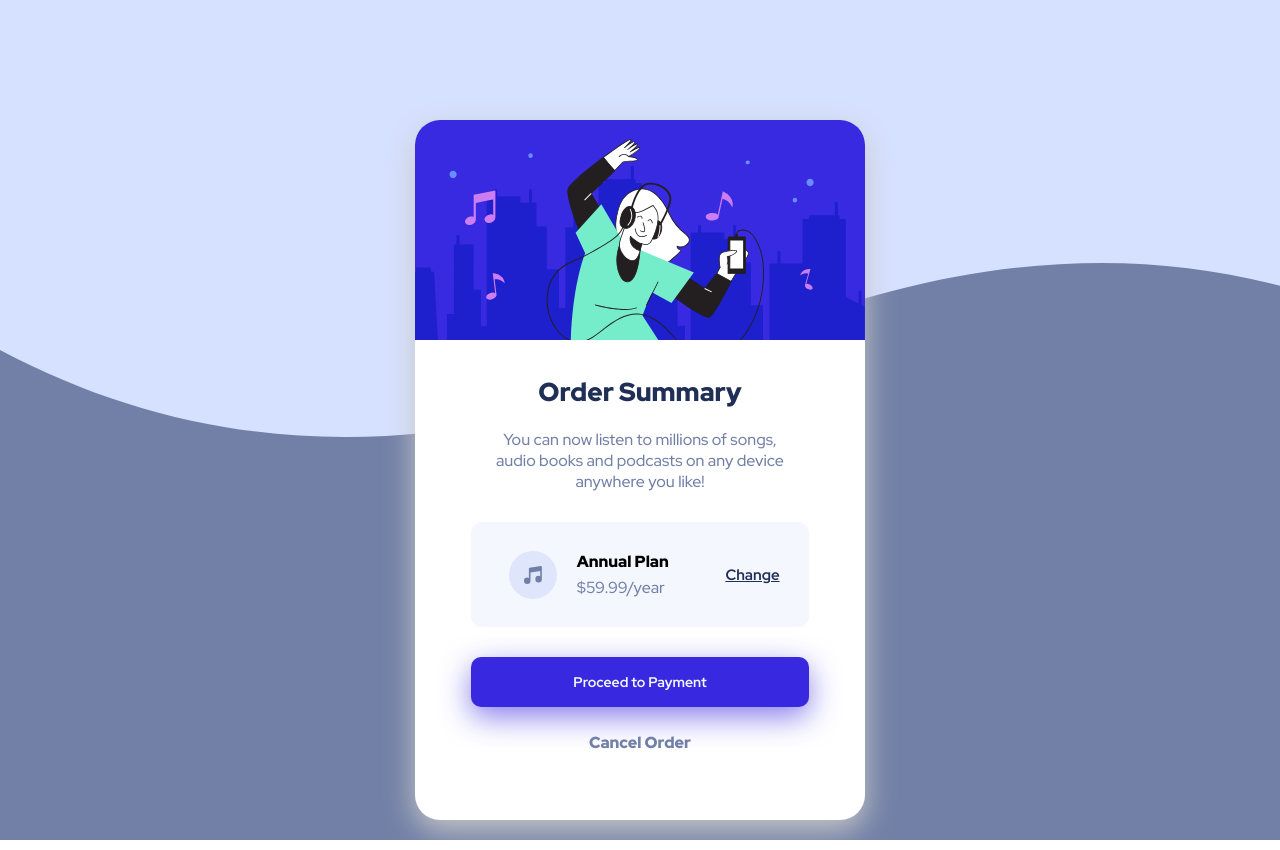
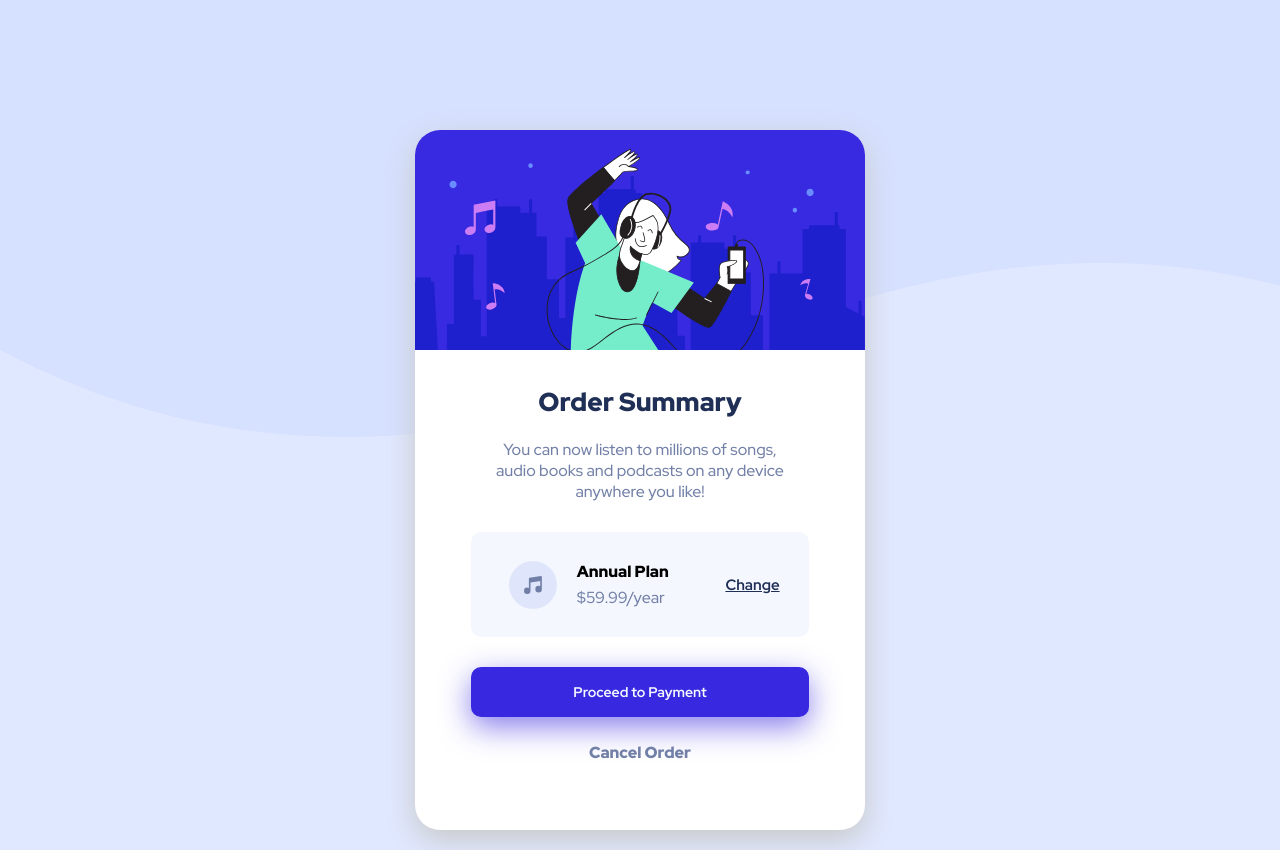
Before and after one commit to mohammedelgammal/order-summary-component, a plain HTML site: page index.html in a window 1280 px wide. Drawn offline with Linux system fonts and the light colour scheme.

Commit message:
Update style.css

```diff
--- a/style.css
+++ b/style.css
@@ -15,17 +15,17 @@ body {
 .container {
     padding: 20px 0px;
     width: 100%;
-    height: 100%;
+    min-height: 100vh;
     display: flex;
     justify-content: center;
     align-items: center;
     background: url('./img/pattern-background-desktop.svg');
-    background-color: hsl(224, 23%, 55%);
+    background-color: hsl(225, 100%,94%);
     background-repeat: no-repeat;
 }
 
 .card {
-    margin-top: 100px;
+    margin-top: 110px;
     width: 450px;
     height: 700px;
     background-color: white;
```
